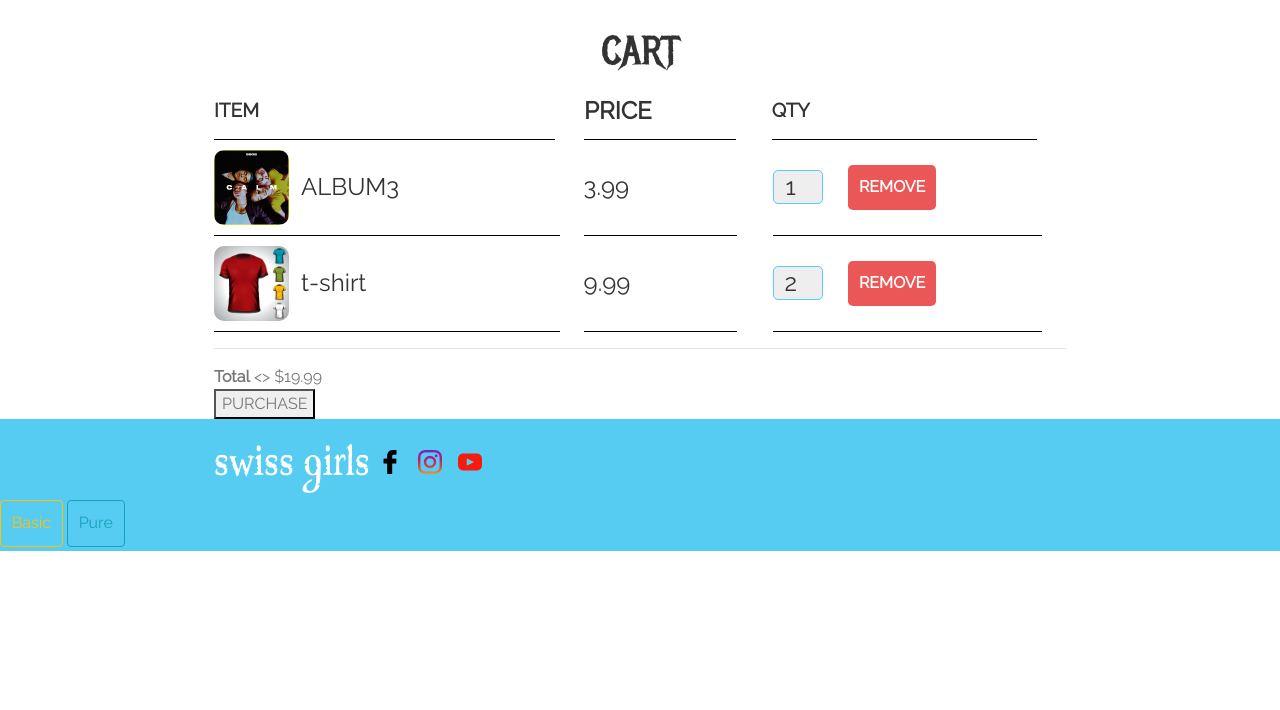
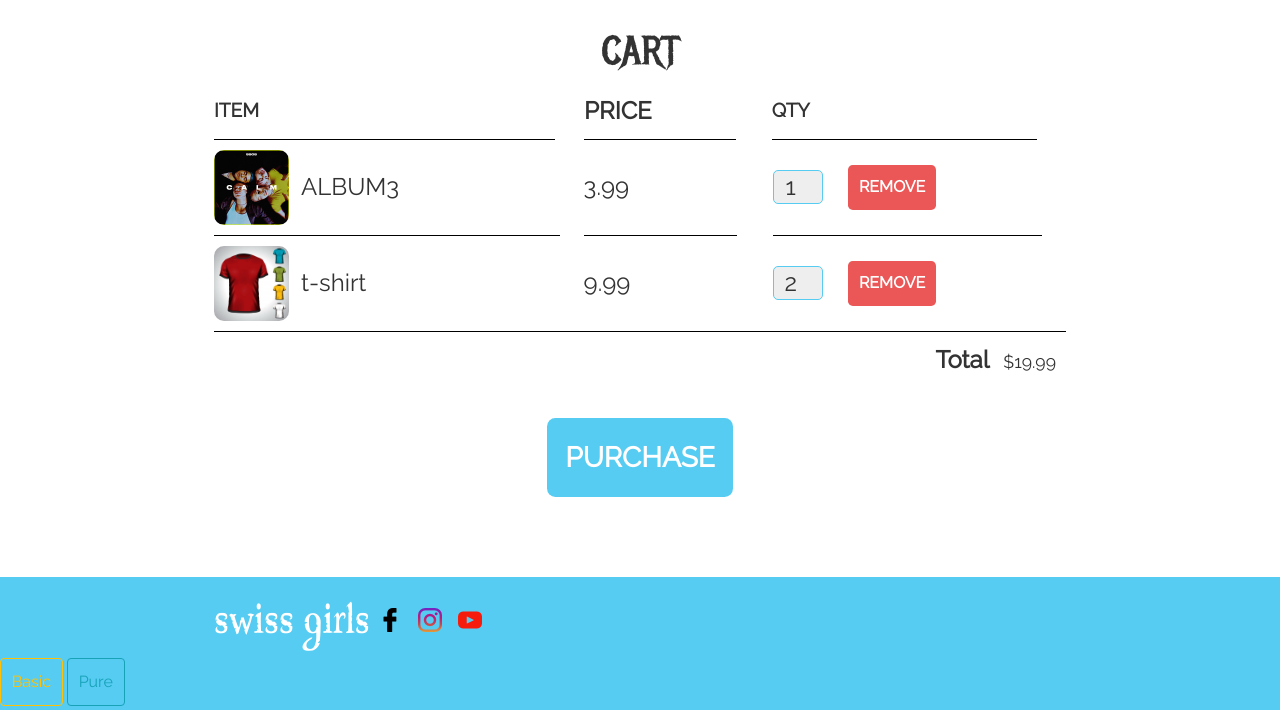
Before and after one commit to kamitom/test-app, a website: page public/flex/purestore.html in a window 1280 px wide. Shown: the part 1615-2325 px from the top of the page. Before the commit the page ends 2166 px from the top, so only its background shows below. Drawn offline with nearby package versions, Linux system fonts and the light colour scheme; files whose address does not match are found by name.

Commit message:
feat: purestore finish

```diff
--- a/public/css/pure.css
+++ b/public/css/pure.css
@@ -297,3 +297,35 @@ body {
   font-size: 1.5em;
   margin-right: 25px;
 }
+
+.cart-row:last-child {
+  border-bottom: 1px solid black;
+}
+
+.cart-row:last-child .cart-column {
+  border: none;
+}
+
+.cart-total {
+  text-align: end;
+  margin-top: 10px;
+  margin-right: 10px;
+}
+
+.cart-total-title {
+  font-weight: bold;
+  font-size: 1.5em;
+  color: #333;
+  margin-right: 10px;
+}
+
+.cart-total-price {
+  color: #333;
+  font-size: 1.1em;
+}
+
+.btn-purchase {
+  display: block;
+  margin: 40px auto 80px auto;
+  font-size: 1.75em;
+}
--- a/public/flex/purestore.html
+++ b/public/flex/purestore.html
@@ -97,42 +97,57 @@
     </section>
     <section class="container content-section">
       <h2 class="section-header">CART</h2>
+
       <div class="cart-row">
         <span class="cart-item cart-column cart-header">ITEM</span>
         <span class="cart-price cart-column cart-header">PRICE</span>
         <span class="cart-quantity cart-column cart-header">QTY</span>
       </div>
+      <div class="cart-items">
         <div class="cart-row">
           <div class="cart-item cart-column">
-          <img class="cart-item-image" src="../img/album3.jpeg" width="100" height="100" alt="" />
+            <img
+              class="cart-item-image"
+              src="../img/album3.jpeg"
+              width="100"
+              height="100"
+              alt=""
+            />
             <span class="cart-item-title">ALBUM3</span>
           </div>
           <span class="cart-price cart-column">3.99</span>
           <div class="cart-quantity cart-column">
             <input class="cart-quantity-input" type="number" value="1" />
-          <button class="btn btn-danger cart-quantity-button" role="button">REMOVE</button>
+            <button class="btn btn-danger cart-quantity-button" role="button">
+              REMOVE
+            </button>
           </div>
         </div>
         <div class="cart-row">
           <div class="cart-item cart-column">
-          <img class="cart-item-image" src="../img/tshirt.jpeg" width="100" height="100" alt="" />
+            <img
+              class="cart-item-image"
+              src="../img/tshirt.jpeg"
+              width="100"
+              height="100"
+              alt=""
+            />
             <span class="cart-item-title">t-shirt</span>
           </div>
           <span class="cart-price cart-column">9.99</span>
           <div class="cart-quantity cart-column">
             <input class="cart-quantity-input" type="number" value="2" />
-          <button class="btn btn-danger cart-quantity-button" role="button">REMOVE</button>
+            <button class="btn btn-danger cart-quantity-button" role="button">
+              REMOVE
+            </button>
           </div>
         </div>
-      <hr />
-      <div>
-        <strong>Total</strong>
-        &lt;&gt;
-        <span>$19.99</span>
       </div>
-      <div>
-        <button role="button">PURCHASE</button>
+      <div class="cart-total">
+        <span class="cart-total-title">Total</span>
+        <span class="cart-total-price">$19.99</span>
       </div>
+      <button class="btn btn-primary btn-purchase" role="button">PURCHASE</button>
     </section>
     <footer class="main-footer">
       <div class="container main-footer-container">
```
Lines whose indentation alone changed are shown as unchanged.
